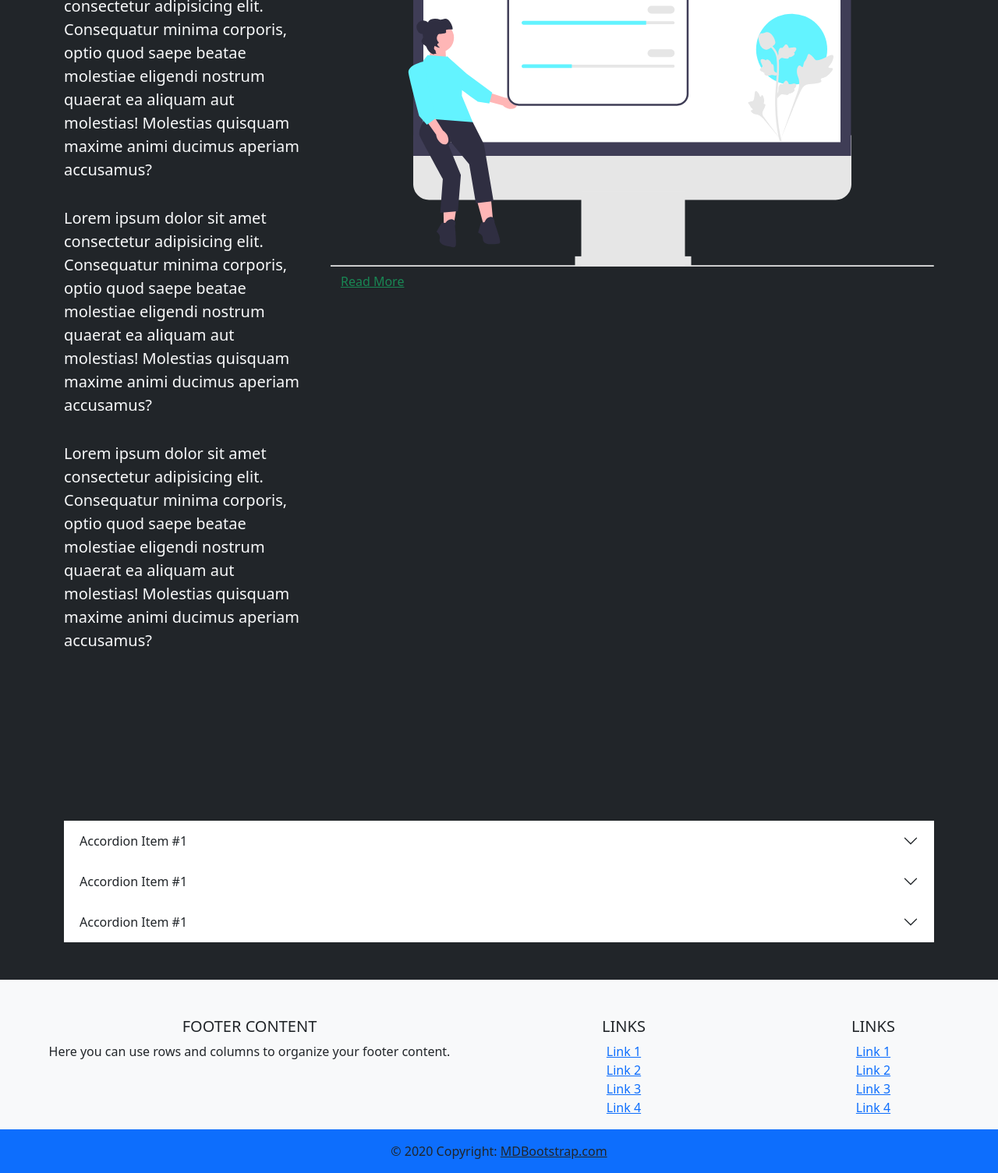
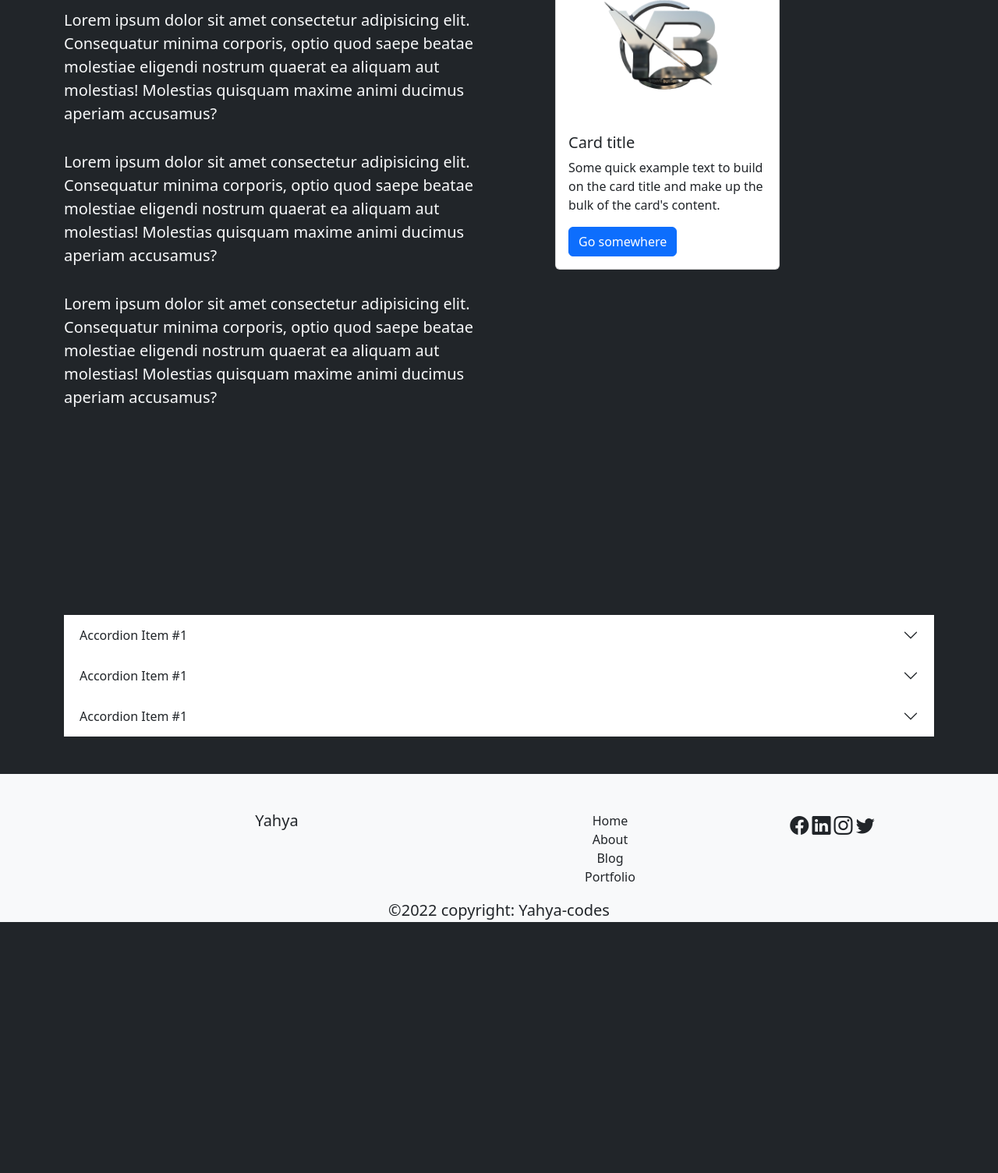
Before and after one commit to yahyacodes/responsive, a plain HTML site: page index.html in a window 1280 px wide. Shown: the part 1620-3125 px from the top of the page at 78% size. After the commit the page ends 2803 px from the top, so only its background shows below. Drawn offline with nearby package versions, Linux system fonts and the light colour scheme.

Commit message:
Initial commit

```diff
--- a/index.html
+++ b/index.html
@@ -118,8 +118,8 @@
     </section>
 
     <section class="py-5">
-      <div class="container">
-        <div class="row py-5">
+      <div class="container py-5">
+        <div class="row py-5 gx-5">
           <div class="col py-5 sm-auto">
             <h1 class="py-3 text-primary">About</h1>
             <p class="lead py-2 sm-auto text-light">Lorem ipsum dolor sit amet consectetur adipisicing elit.
@@ -135,9 +135,16 @@
                   aliquam aut molestias! Molestias quisquam maxime animi ducimus aperiam accusamus?</p>
           </div>
 
-          <div class="col py-5 sm-auto">
-            <img src="undraw_online_stats_0g94.svg" alt="">
-            <button class="btn btn-link text-success">Read More</button>
+          <div class="col py-5 pt-5 sm-auto">
+            <div class="mt-5 ms-5">
+            <div class="card" style="width: 18rem;">
+              <img src="/WhatsApp_Image_2022-06-04_at_7.16.15_PM-removebg-preview (1).png" class="card-img-top" alt="...">
+              <div class="card-body">
+                <h5 class="card-title">Card title</h5>
+                <p class="card-text">Some quick example text to build on the card title and make up the bulk of the card's content.</p>
+                <a href="#" class="btn btn-primary">Go somewhere</a>
+              </div>
+            </div>
           </div>
         </div>
       </div>
@@ -210,53 +217,45 @@
       </div>
     </section>
 
-
 <footer class="page-footer font-small bg-light pt-5">
-  <div class="container-fluid text-center text-md-left">
+  <div class="container text-center text-md-left">
     <div class="row">
       <div class="col-md-6 mt-md-0 mt-3">
-        <h5 class="text-uppercase">Footer Content</h5>
-        <p>Here you can use rows and columns to organize your footer content.</p>
+        <h5 class="text-dark">Yahya</h5>
         </div>
         <hr class="clearfix w-100 d-md-none pb-3">
-      <div class="col-md-3 mb-md-0 mb-3">
-        <h5 class="text-uppercase">Links</h5>
+        <div class="col-md-3 mb-md-0 mb-5">
           <ul class="list-unstyled">
             <li>
-            <a href="#!">Link 1</a>
+              <a href="#" class="text-decoration-none text-dark">Home</a>
             </li>
+
             <li>
-            <a href="#!">Link 2</a>
+              <a href="#" class="text-decoration-none text-dark">About</a>
             </li>
+
             <li>
-            <a href="#!">Link 3</a>
+              <a href="#" class="text-decoration-none text-dark">Blog</a>
             </li>
+
             <li>
-            <a href="#!">Link 4</a>
+              <a href="#" class="text-decoration-none text-dark">Portfolio</a>
             </li>
           </ul>
         </div>
-      <div class="col-md-3 mb-md-0 mb-3">
-        <h5 class="text-uppercase">Links</h5>
-        <ul class="list-unstyled">
-          <li>
-            <a href="#!">Link 1</a>
-          </li>
-          <li>
-            <a href="#!">Link 2</a>
-          </li>
-          <li>
-            <a href="#!">Link 3</a>
-          </li>
-          <li>
-            <a href="#!">Link 4</a>
-          </li>
-        </ul>
+
+        <div class="col-md-3 mt-md-0 mb-3">
+          <i class="bi bi-facebook fs-4 py-3"></i>
+          <i class="bi bi-linkedin fs-4 py-3"></i>
+          <i class="bi bi-instagram fs-4 py-3"></i>
+          <i class="bi bi-twitter fs-4 py-3"></i>
         </div>
+
+        <p class="lead mb-0">
+          &copy;2022 copyright: Yahya-codes
+        </p>
       </div>
-  </div>
-  <div class="footer-copyright bg-primary text-center py-3">© 2020 Copyright:
-    <a href="/" class="text-dark"> MDBootstrap.com</a>
+
     </div>
 </footer>
   </body>
```
Lines whose indentation alone changed are shown as unchanged.
